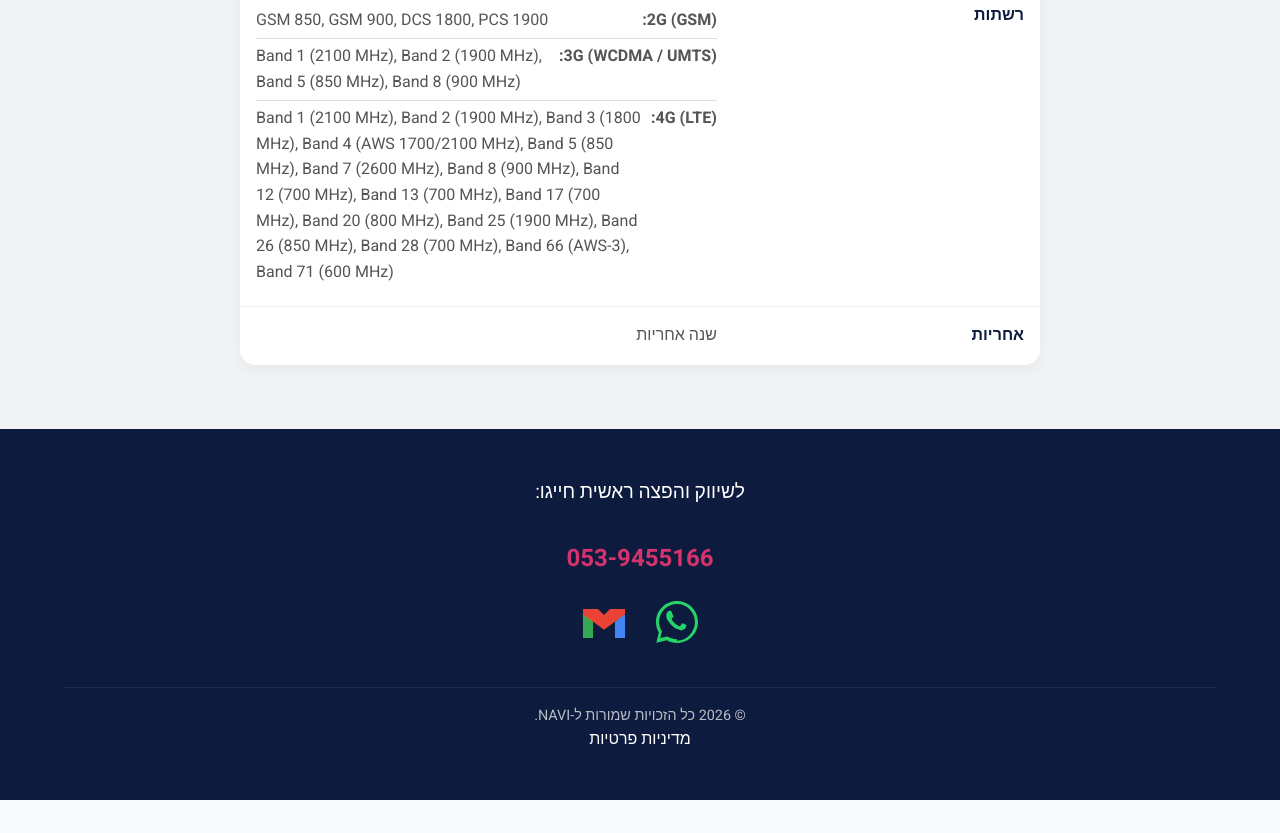
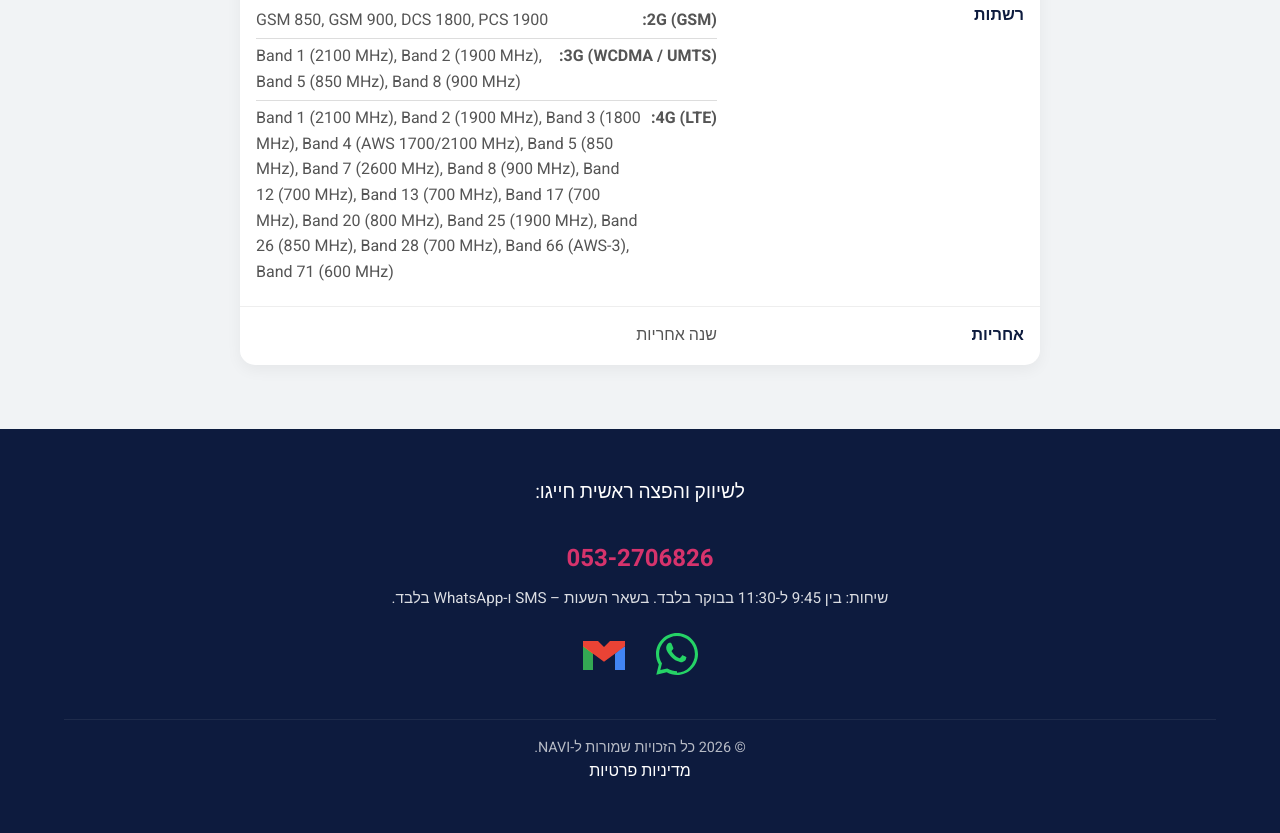
Before and after one commit to Navi-Phone/Navi-Phone.github.io, a plain HTML site: page index.html in a window 1280 px wide. Shown: the part 4338-5171 px from the top of the page. Before the commit the page ends 5138 px from the top, so only its background shows below. Drawn offline with nearby package versions, Linux system fonts and the light colour scheme.

Commit message:
עדכון מספר טלפון ושעות זמינות לשיחות
Co-Authored-By: Claude Opus 5.5 <noreply@anthropic.com>

```diff
--- a/index.html
+++ b/index.html
@@ -317,9 +317,10 @@
     <footer id="contact">
             <div class="footer-content">
                 <p class="contact-info">לשיווק והפצה ראשית חייגו:</p>
-                    <a href="tel:0539455166" class="contact-phone">053-9455166</a>
+                    <a href="tel:0532706826" class="contact-phone">053-2706826</a>
+                    <p class="contact-hours">שיחות: בין 9:45 ל-11:30 בבוקר בלבד. בשאר השעות – SMS ו-WhatsApp בלבד.</p>
                         <div class="contact-icons">
-                            <a href="https://wa.me/972539455166?text=שלום!%20אני%20מתעניין%20בטלפון%20Navi%20C1" target="_blank" class="icon-link" title="שלח הודעה ב-WhatsApp">
+                            <a href="https://wa.me/972532706826?text=שלום!%20אני%20מתעניין%20בטלפון%20Navi%20C1" target="_blank" class="icon-link" title="שלח הודעה ב-WhatsApp">
                                 <svg viewBox="0 0 32 32" xmlns="http://www.w3.org/2000/svg">
                                     <path d="M16 2C8.269 2 2 8.269 2 16c0 2.47.643 4.869 1.865 6.985L2.2 29.8l6.969-1.636C11.233 29.412 13.585 30 16 30c7.731 0 14-6.269 14-14S23.731 2 16 2zm0 25.5c-2.15 0-4.254-.563-6.115-1.632l-.438-.252-4.545 1.067 1.085-4.437-.258-.456C4.665 20.061 4.05 18.067 4.05 16 4.05 9.41 9.41 4.05 16 4.05S27.95 9.41 27.95 16c0 6.59-5.36 12.5-11.95 12.5zm6.54-9.354c-.358-.18-2.126-1.05-2.455-1.17-.329-.12-.569-.18-.809.18-.24.36-.929 1.17-1.139 1.41-.21.24-.42.27-.779.09-.359-.18-1.517-.559-2.889-1.783-1.066-.95-1.786-2.123-1.995-2.483-.21-.36-.023-.555.157-.735.163-.163.36-.42.539-.63.18-.21.24-.36.359-.6.12-.24.06-.45-.03-.63-.09-.18-.809-1.95-1.109-2.67-.291-.7-.59-.606-.809-.617-.201-.011-.431-.011-.66-.011-.23 0-.6.088-.919.43-.319.341-1.218 1.191-1.218 2.903 0 1.712 1.248 3.364 1.418 3.595.18.23 2.457 3.753 5.952 5.263 2.321 1.003 2.793.803 3.303.753.51-.05 2.126-.87 2.425-1.71.299-.84.299-1.56.21-1.71-.09-.15-.33-.24-.689-.42z" fill="#25D366"/>
                                 </svg>
--- a/style.css
+++ b/style.css
@@ -418,6 +418,12 @@ footer {
     font-size: 1.5rem;
 }
 
+.contact-hours {
+    font-size: 0.95rem;
+    opacity: 0.85;
+    margin: 0.5rem 0 1rem;
+}
+
 .copyright {
     font-size: 0.9rem;
     opacity: 0.7;
```
Also changed, not shown: stores.html (+1 -1 lines), warranty.html (+1 -1 lines).
